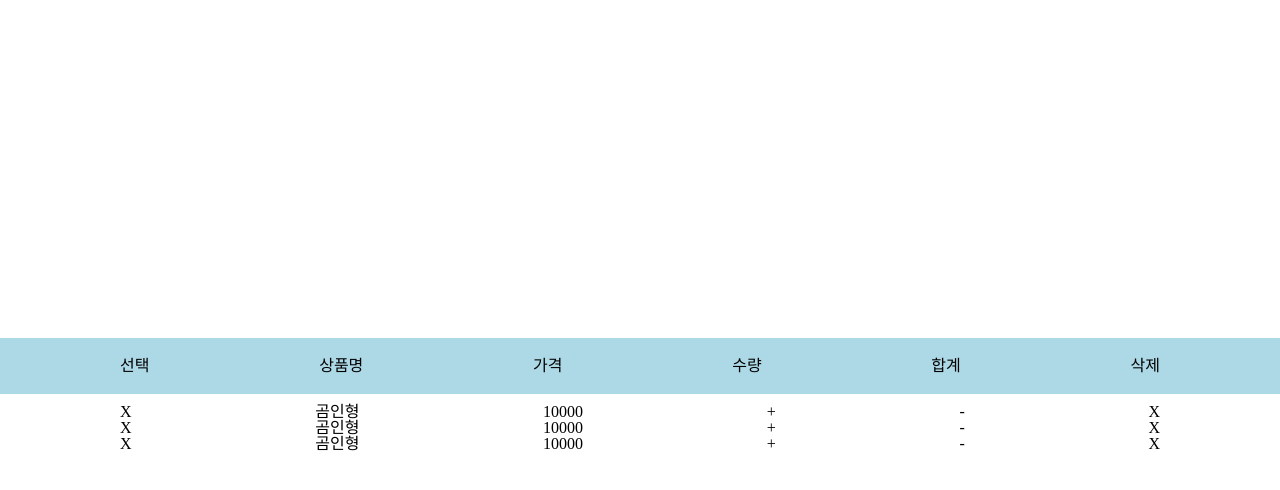
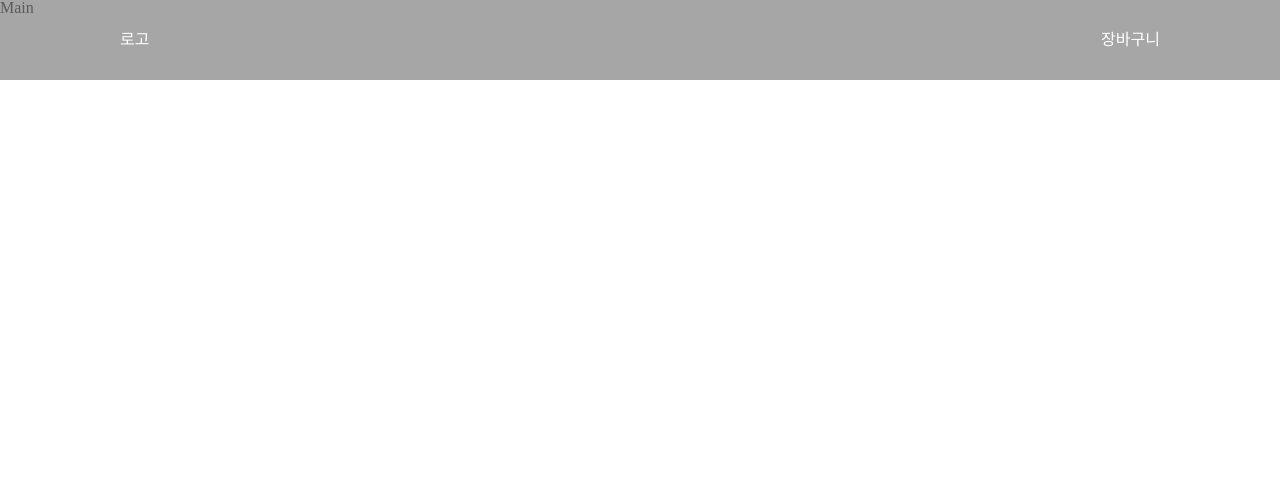
Before and after one commit to hij00/shopping_cart, a React (Create React App) app: page / in a window 1280 px wide. Shown: the top 490 px of the page. Built offline with nearby package versions, Linux system fonts and the light colour scheme.

Commit message:
cart ing

```diff
--- a/src/App.js
+++ b/src/App.js
@@ -1,12 +1,25 @@
-import { GlobalStyle } from "./GlobalStyle";
-import { ShoppingCart } from "./ShoppingCart";
+import { useState } from "react";
+import { HashRouter as Router, Route, Routes } from "react-router-dom";
+import { Db } from "./components/Db";
+import { GlobalStyle } from "./components/GlobalStyle";
+import { Header } from "./components/Header";
+import { Main } from "./components/Main";
+import { ShoppingCart } from "./components/ShoppingCart";
 
 function App() {
+  const [cartItem, setCartItem] = useState(Db);
+
+  // console.log(cartItem);
+
   return (
-    <>
+    <Router>
       <GlobalStyle />
-      <ShoppingCart />
-    </>
+      <Header itemCount={cartItem.length} />
+      <Routes>
+        <Route path="/" element={<Main />}></Route>
+        <Route path="/cart" element={<ShoppingCart />}></Route>
+      </Routes>
+    </Router>
   );
 }
 
--- /dev/null
+++ b/src/components/Db.js
@@ -0,0 +1,31 @@
+export const Db = [
+  {
+    isChecked: true,
+    // 이즈 체크드 뭐임?
+    product_name: "플루크 new 피그먼트 오버핏 반팔 티셔츠 FST701",
+    product_id: 1304,
+    product_img: "/images/tShirt.jpg",
+    price: 33250,
+  },
+  {
+    isChecked: true,
+    product_name: "르아브 미니멀리즘 네이비 블루 셔츠",
+    product_id: 4204,
+    product_img: "/images/blueShirts.png",
+    price: 43250,
+  },
+  {
+    isChecked: true,
+    product_name: "랩12 20SS 오픈 카라/투 버튼 피케 티셔츠",
+    product_id: 4204,
+    product_img: "/images/piShirts.png",
+    price: 103250,
+  },
+  {
+    isChecked: true,
+    product_name: "랩12 20SS 오픈 카라/투 버튼 피케 티셔츠",
+    product_id: 4204,
+    product_img: "/images/pants.png",
+    price: 53250,
+  },
+];
--- a/src/GlobalStyle.js
+++ b/src/components/GlobalStyle.js
@@ -3,4 +3,11 @@ import reset from "styled-reset";
 
 export const GlobalStyle = createGlobalStyle`
 ${reset}
+*{
+    box-sizing: border-box;
+}
+a{
+    text-decoration: none;
+    color: white;
+}
 `;
--- /dev/null
+++ b/src/components/Header.js
@@ -0,0 +1,33 @@
+import styled from "styled-components";
+import { ShoppingCart } from "./ShoppingCart";
+import { Link } from "react-router-dom";
+
+export const Header = () => {
+  return (
+    <Wrap>
+      <Logo>
+        <Link to={"/"}>로고</Link>
+      </Logo>
+      <Cart>
+        <Link to={"/cart"}>장바구니</Link>
+      </Cart>
+    </Wrap>
+  );
+};
+
+const Wrap = styled.div`
+  position: fixed;
+  top: 0;
+  left: 0;
+  background-color: gray;
+  width: 100%;
+  height: 80px;
+  opacity: 0.7;
+  display: flex;
+  justify-content: space-between;
+  align-items: center;
+  padding: 0 120px;
+`;
+
+const Logo = styled.div``;
+const Cart = styled.div``;
--- /dev/null
+++ b/src/components/Main.js
@@ -0,0 +1,3 @@
+export const Main = () => {
+  return <>Main</>;
+};
```
Also changed, not shown: src/components/ShoppingCart.js (renamed from src/ShoppingCart.js).
